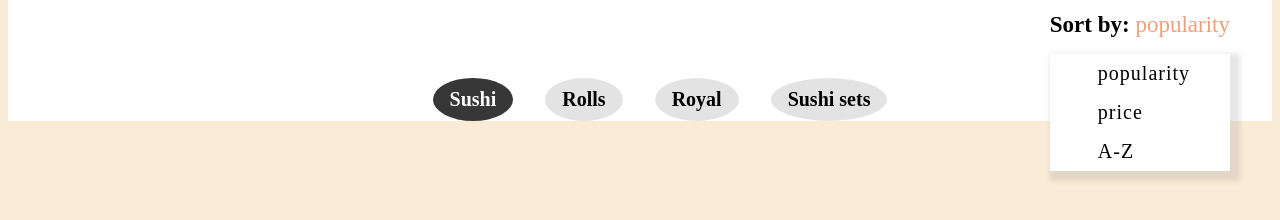
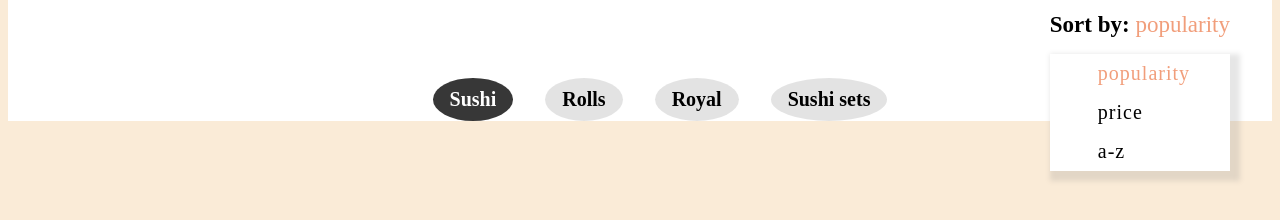
Before and after one commit to Olena-Olkhovyk/sushi_restaurant1, a React (Create React App) app: page / in a window 1280 px wide. Shown: the part 166-386 px from the top of the page. Built offline with nearby package versions, Linux system fonts and the light colour scheme.

Commit message:
Add active class to a selected category in sort component

```diff
--- a/src/Components/Sort/Sort.jsx
+++ b/src/Components/Sort/Sort.jsx
@@ -2,15 +2,26 @@ import React from "react";
 import classes from "./Sort.module.css";
 
 const Sort = () => {
+  const [selected, setSelected] = React.useState(0);
+  const sortList = ["popularity", "price", "a-z"];
+  const toogleList = (index) => {
+    setSelected(index);
+  };
   return (
     <div className={classes.sort}>
       <b>Sort by: </b>
       <span>popularity</span>
       <div className={classes.sortPopUp}>
         <ul className={classes.listWrapper}>
-          <li>popularity</li>
-          <li>price</li>
-          <li>A-Z</li>
+          {sortList.map((val, i) => (
+            <li
+              key={val}
+              onClick={() => toogleList(i)}
+              className={selected === i ? classes.active : ""}
+            >
+              {val}
+            </li>
+          ))}
         </ul>
       </div>
     </div>
```
